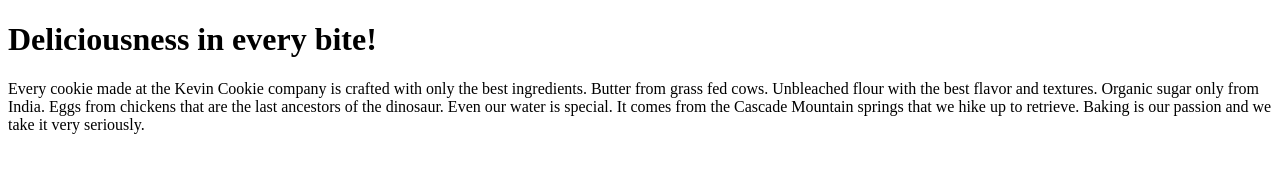
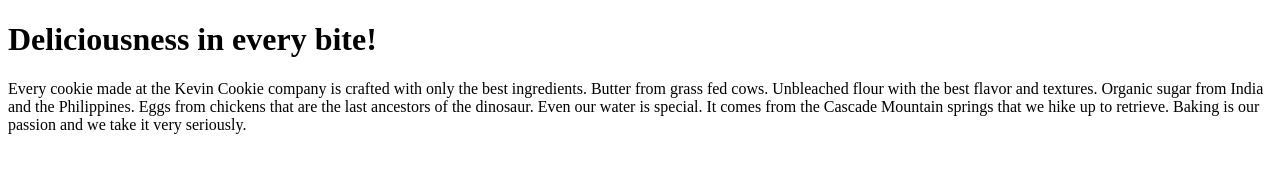
Before and after one commit to ghanirizqullah/firstevertraining, a plain HTML site: page index.htm in a window 1280 px wide. Drawn offline with Linux system fonts and the light colour scheme.

Commit message:
Update index.htm

```diff
--- a/index.htm
+++ b/index.htm
@@ -3,7 +3,7 @@
 <body>
 
 <h1>Deliciousness in every bite!</h1>
-<p>Every cookie made at the Kevin Cookie company is crafted with only the best ingredients. Butter from grass fed cows. Unbleached flour with the best flavor and textures. Organic sugar only from India. Eggs from chickens that are the last ancestors of the dinosaur. Even our water is special. It comes from the Cascade Mountain springs that we hike up to retrieve. Baking is our passion and we take it very seriously.</p>
+<p>Every cookie made at the Kevin Cookie company is crafted with only the best ingredients. Butter from grass fed cows. Unbleached flour with the best flavor and textures. Organic sugar from India and the Philippines. Eggs from chickens that are the last ancestors of the dinosaur. Even our water is special. It comes from the Cascade Mountain springs that we hike up to retrieve. Baking is our passion and we take it very seriously.</p>
 
 </body>
 </html>
```
